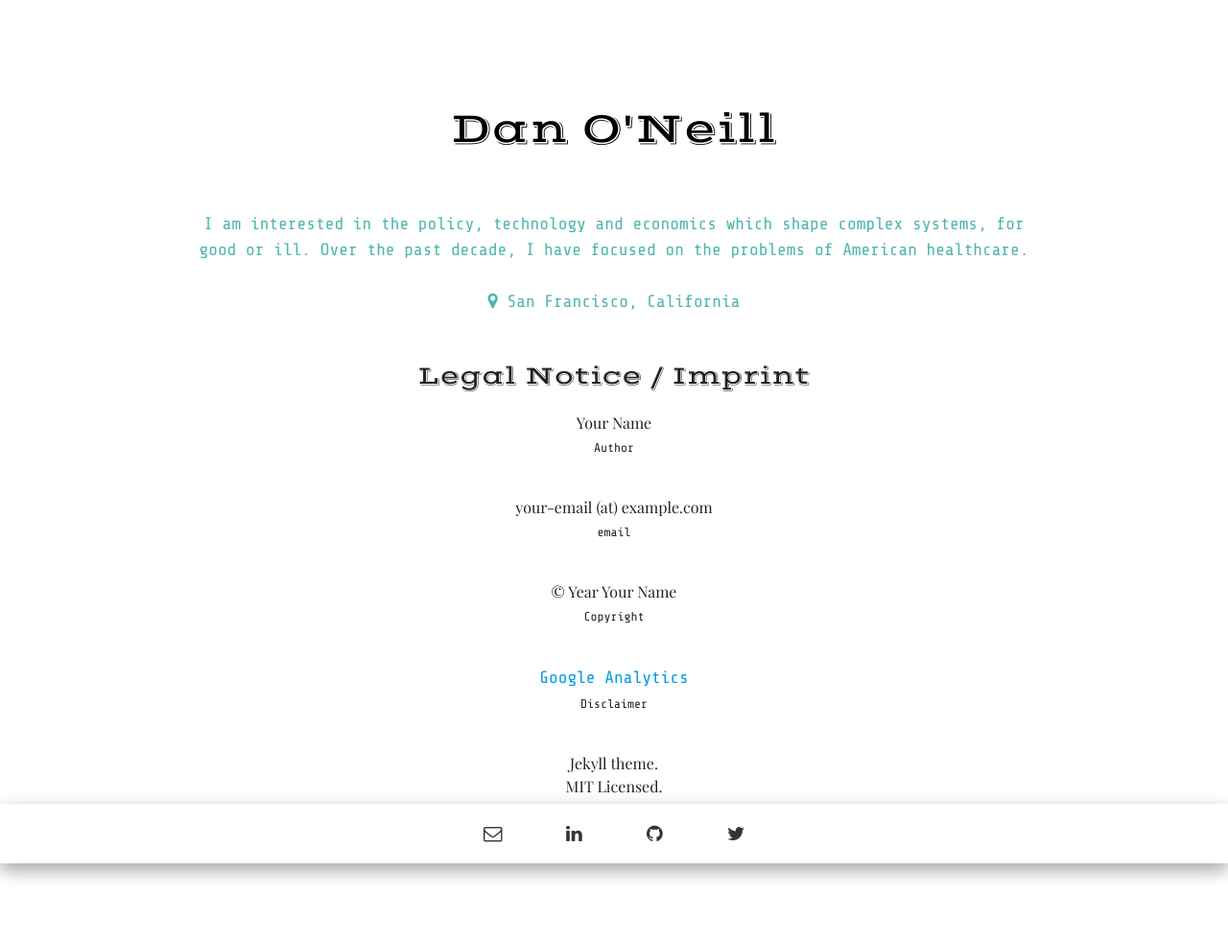
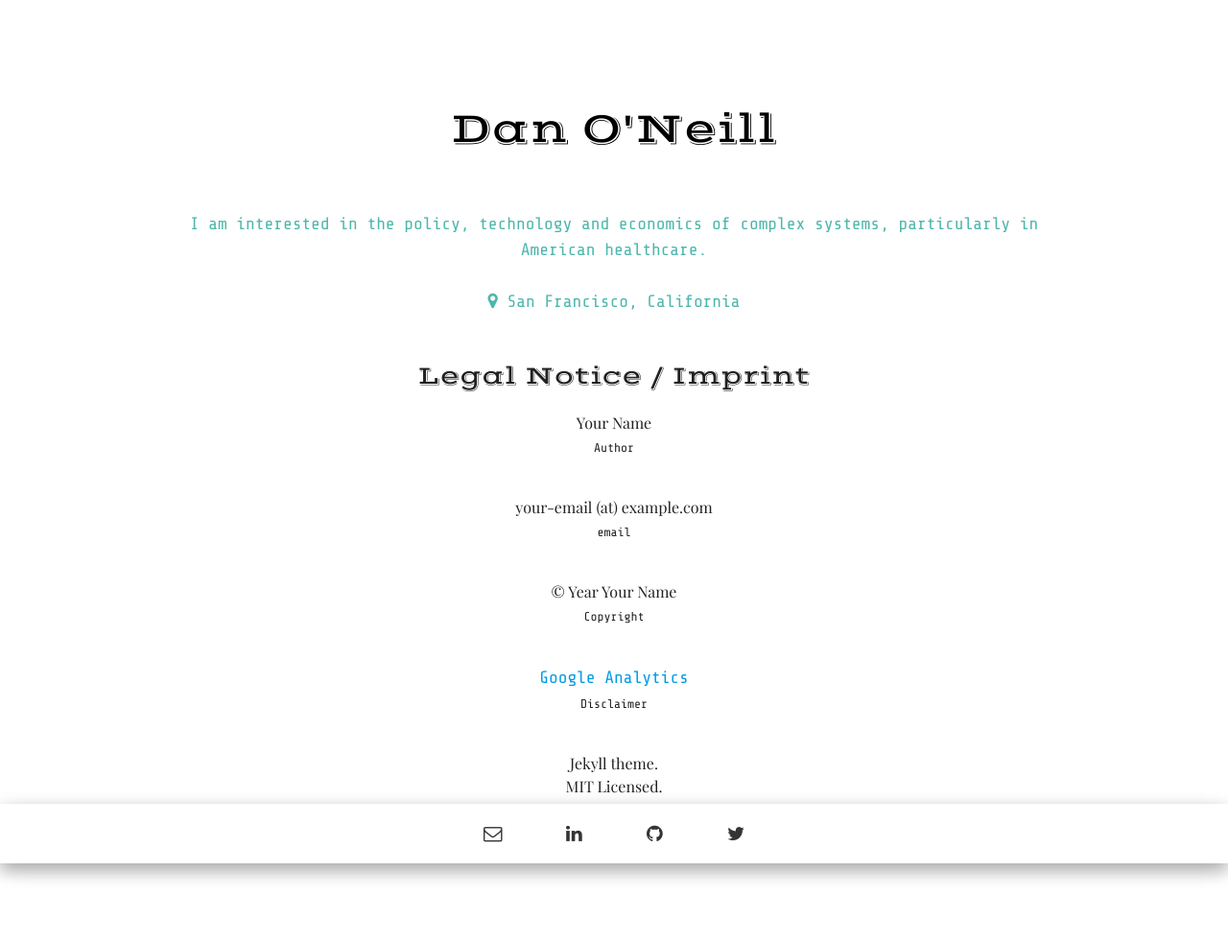
Before and after one commit to danielponeill/danielponeill.github.io, a Jekyll site: the page built from imprint.html, in a window 1280 px wide. Shown: the whole page at 96% size. Built offline with Jekyll 4.4.1, drawn with Linux system fonts in a browser that asks for light colours; some web fonts are replaced.

Commit message:
Update _config.yml

```diff
--- a/_config.yml
+++ b/_config.yml
@@ -1,6 +1,6 @@
 title: "Dan O'Neill"
 description: "Personal website of Daniel P. O'Neill, digital health executive and health policy fellow.  Home for my occasional brainstorms."
-about: "I am interested in the policy, technology and economics which shape complex systems, for good or ill.  Over the past decade, I have focused on the problems of American healthcare."
+about: "I am interested in the policy, technology and economics of complex systems, particularly in American healthcare."
 location: "San Francisco, California"
 email: dan@dponeill.com
 baseurl: ""
```
